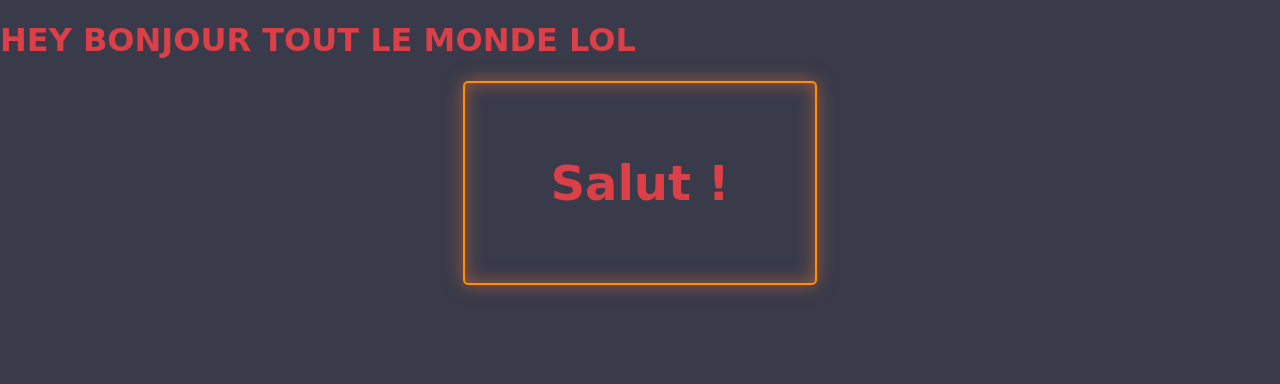
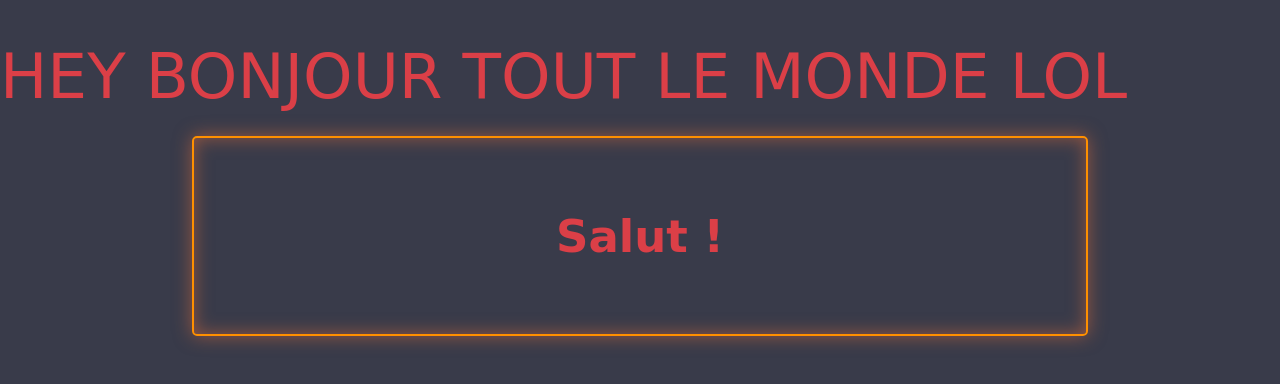
Before and after one commit to ClemMarkey/portfolio, a PHP site: page / in a window 1280 px wide. Shown: the top 384 px of the page. Run offline with PHP 8.4, Linux system fonts and the light colour scheme; some web fonts are replaced.

Commit message:
ajout variable scss + bootstrap

```diff
--- a/couleurs.txt
+++ /dev/null
@@ -1,5 +0,0 @@
-Outline : #FF9000
-
-Textes :  #DB3F47
-
-Background : #393B4A
--- /dev/null
+++ b/css/colors.min.css
@@ -0,0 +1 @@
+/* No CSS *//*# sourceMappingURL=colors.min.css.map */
--- a/css/style.min.css
+++ b/css/style.min.css
@@ -1,2 +1,2 @@
-*{font-family:'Londrina Outline', cursive}body{margin:0;background-color:#393B4A}p,h1,h2,h3{color:#DB3F47}h1{text-transform:uppercase}p{font-size:3em;font-weight:600}.coucou{display:-webkit-box;display:-ms-flexbox;display:flex;-webkit-box-pack:center;-ms-flex-pack:center;justify-content:center;-webkit-box-align:center;-ms-flex-align:center;align-items:center;margin:0 auto;height:200px;width:350px;border:2px solid #FF9000;border-radius:5px;-webkit-box-shadow:0 0 18px rgba(243,113,55,0.5),inset 0 0 18px rgba(243,113,55,0.5);box-shadow:0 0 18px rgba(243,113,55,0.5),inset 0 0 18px rgba(243,113,55,0.5)}
+*{font-family:'Londrina Outline', cursive}body{margin:0;background-color:#393B4A}p,h1,h2,h3{color:#DB3F47}h1{text-transform:uppercase}p{font-size:3em;font-weight:600}.coucou{display:-webkit-box;display:-ms-flexbox;display:flex;-webkit-box-pack:center;-ms-flex-pack:center;justify-content:center;-webkit-box-align:center;-ms-flex-align:center;align-items:center;margin:0 auto;height:200px;width:350px;border:2px solid #FF9000;border-radius:5px;-webkit-box-shadow:0 0 18px #f3713780,inset 0 0 18px #f3713780;box-shadow:0 0 18px #f3713780,inset 0 0 18px #f3713780}
 /*# sourceMappingURL=style.min.css.map */
--- a/index.php
+++ b/index.php
@@ -1,21 +1,32 @@
 <!DOCTYPE html>
 <html lang="fr">
+
 <head>
     <meta charset="UTF-8">
     <meta name="viewport" content="width=device-width, initial-scale=1.0">
     <link rel="stylesheet" href="css/style.min.css">
+    <!-- Compiled and minified CSS -->
+    <link rel="stylesheet" href="https://cdnjs.cloudflare.com/ajax/libs/materialize/1.0.0/css/materialize.min.css">
+
     <link href="https://fonts.googleapis.com/css?family=Lato|Londrina+Outline&display=swap" rel="stylesheet">
     <title>Clément Markey</title>
 </head>
+
 <body>
 
-<h1>Hey bonjour tout le monde lol</h1>
+    <h1>Hey bonjour tout le monde lol</h1>
 
-<div class="coucou">
-    <p>
-        Salut !
-    </p>
-</div>
+    <div class="coucou container">
+        <p>
+            Salut !
+        </p>
+    </div>
+
+
+<!-- Compiled and minified JavaScript -->
+<script src="https://cdnjs.cloudflare.com/ajax/libs/materialize/1.0.0/js/materialize.min.js"></script>
+
 
 </body>
+
 </html>
--- /dev/null
+++ b/scss/colors.scss
@@ -0,0 +1,5 @@
+$outline: #FF9000;
+$text: #DB3F47;
+$background: #393B4A;
+$shadow: 0 0 18px #f3713780;
+$inset: inset 0 0 18px #f3713780;
--- a/scss/style.scss
+++ b/scss/style.scss
@@ -1,17 +1,19 @@
+@import 'colors.scss';
+
 * {
     font-family: 'Londrina Outline', cursive;
 }
 
 body {
     margin: 0;
-    background-color: #393B4A;
+    background-color: $background;
 }
 
 p,
 h1,
 h2,
 h3 {
-    color: #DB3F47;
+    color: $text;
 }
 
 h1 {
@@ -32,5 +34,5 @@ p {
     width: 350px;
     border: 2px solid #FF9000;
     border-radius: 5px;
-    box-shadow: 0 0 18px rgba(243,113,55,.5), inset 0 0 18px rgba(243,113,55,.5);
+    box-shadow: $shadow, $inset;
 }
```
Also changed, not shown: 2 other files.
